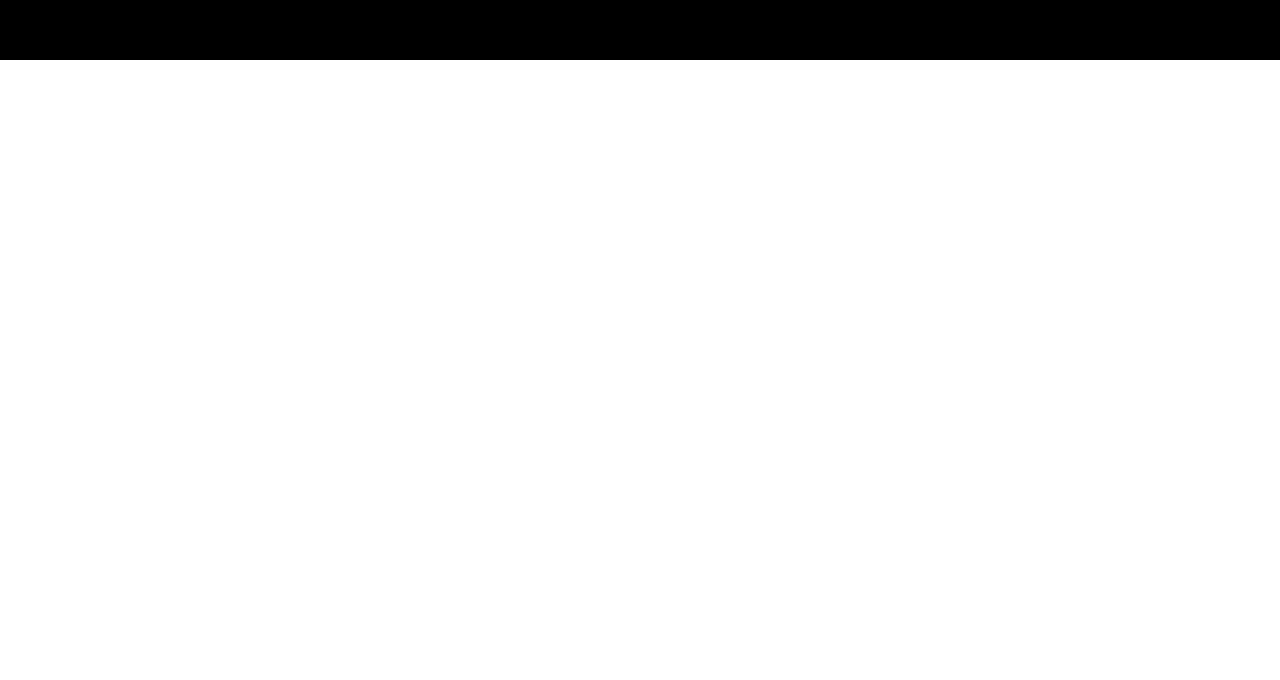
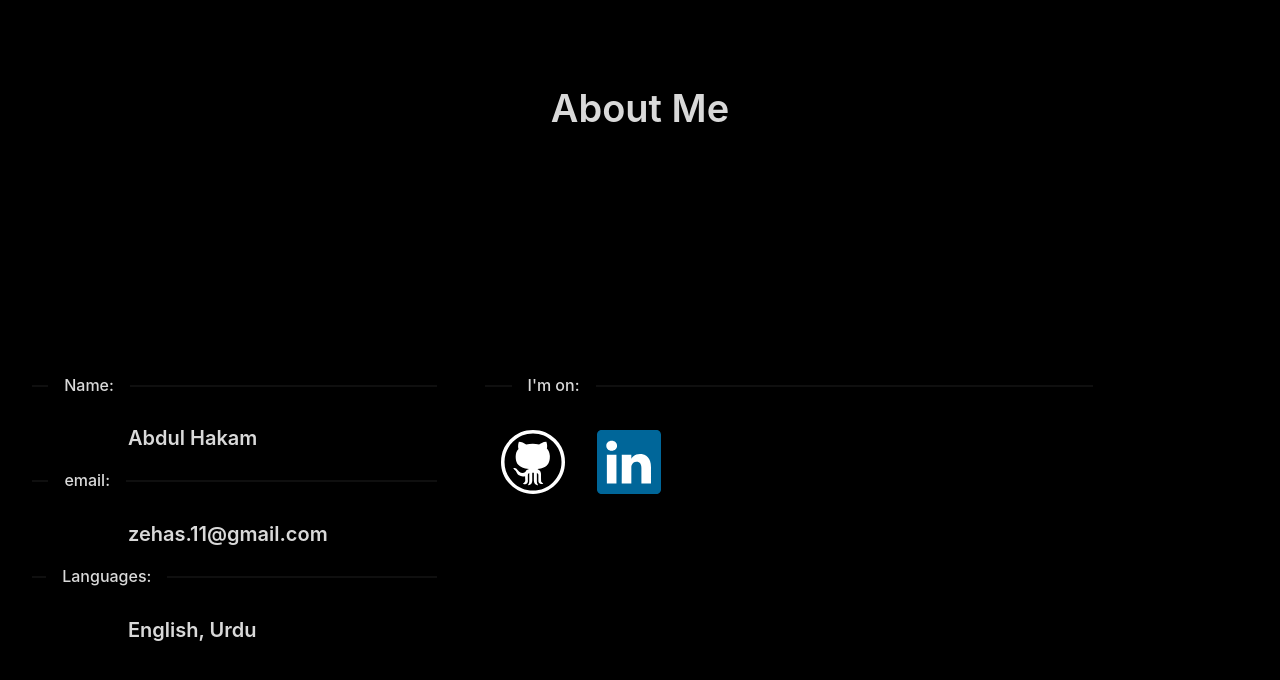
Before and after one commit to abdulhakam/abdulhakam.github.io, a React (Create React App) app: page / in a window 1280 px wide. Shown: the part 2340-3020 px from the top of the page. Before the commit the page ends 2400 px from the top, so only its background shows below. Built offline with nearby package versions, Linux system fonts and the light colour scheme.

Commit message:
minor changes

```diff
--- a/src/App.tsx
+++ b/src/App.tsx
@@ -4,6 +4,7 @@ import { ConfigProvider, Layout } from "antd";
 import customTheme from "./theme/customTheme";
 import Skills from "./pages/Skills";
 import Projects from "./pages/Projects";
+import About from "./pages/About";
 
 function App() {
   return (
@@ -12,6 +13,7 @@ function App() {
         <HomePage key='home'/>
         <Skills />
         <Projects />
+        <About/>
       </Layout>
     </ConfigProvider>
   );
--- /dev/null
+++ b/src/pages/About/index.tsx
@@ -0,0 +1,31 @@
+import { Col, Divider, Row, Typography } from "antd";
+import React from "react";
+import { ReactComponent as Githublogo} from '../../assets/images/github.svg'
+import { ReactComponent as LinkedInlogo} from '../../assets/images/linkedin.svg'
+
+const {Title} = Typography;
+
+const aboutMe = {
+  name:'Abdul Hakam',
+  email:'zehas.11@gmail.com',
+  languages:'English, Urdu'}
+
+const About: React.FC = () => (
+  <Row style={{height: '100vh',marginRight: '2rem',marginLeft: '2rem'}}>
+    <Title style={{display:'flex',width: '100%',justifyContent:'center'}} level={1}>About Me</Title>
+    <Col span={8}>
+      <Divider orientation='left'>Name:</Divider>
+      <Title level={4} style={{marginLeft: '6rem'}}>{aboutMe.name}</Title>
+      <Divider orientation='left'>email:</Divider>
+      <Title level={4} style={{marginLeft: '6rem'}}>{aboutMe.email}</Title>
+      <Divider orientation='left'>Languages:</Divider>
+      <Title level={4} style={{marginLeft: '6rem'}}>{aboutMe.languages}</Title>
+    </Col>
+    <Col span={12} style={{marginLeft: '3rem'}}>
+      <Divider orientation='left'>I'm on:</Divider>
+      <Githublogo width={64} height={64} style={{filter:'invert(100%)',margin:'1rem'}}/>
+      <LinkedInlogo width={64} height={64} style={{margin:'1rem'}}/>
+    </Col>
+  </Row>
+)
+export default About;
```
Also changed, not shown: src/assets/images/github.svg (added), src/assets/images/linkedin.svg (added).
